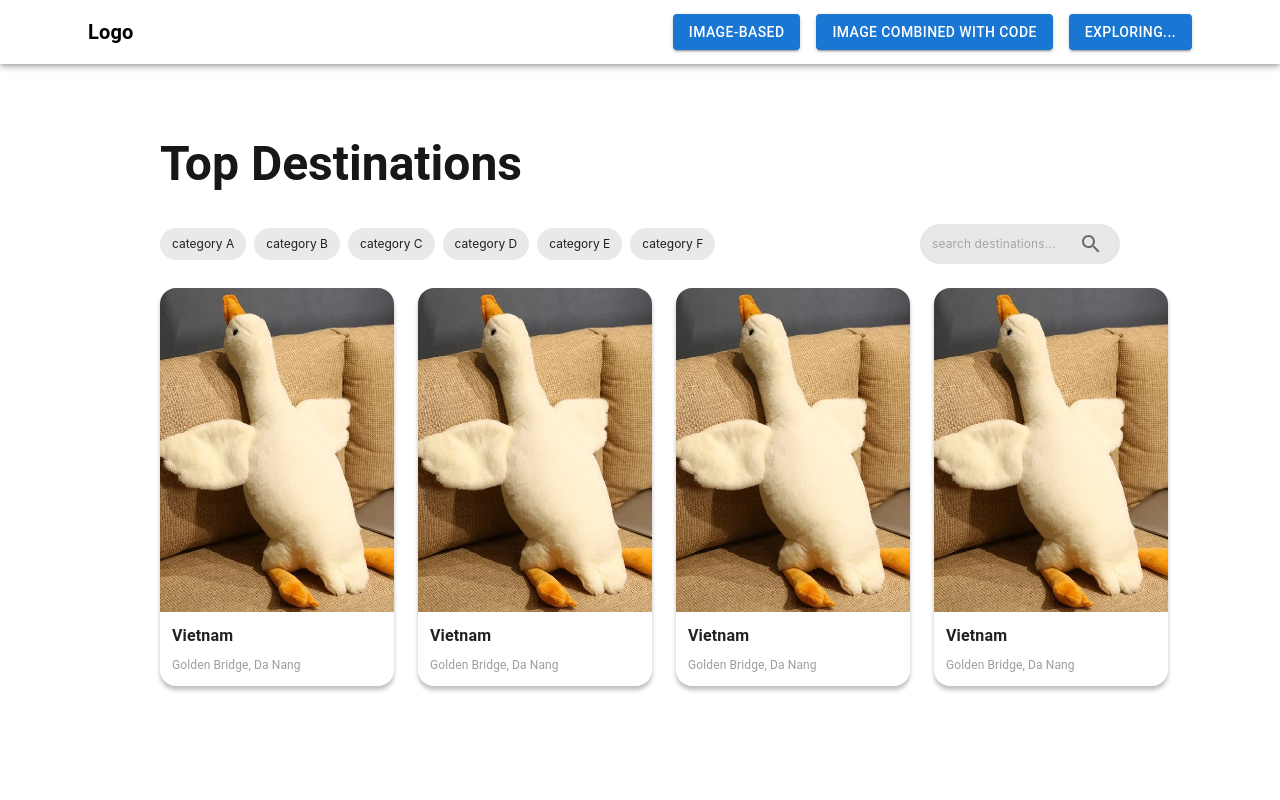
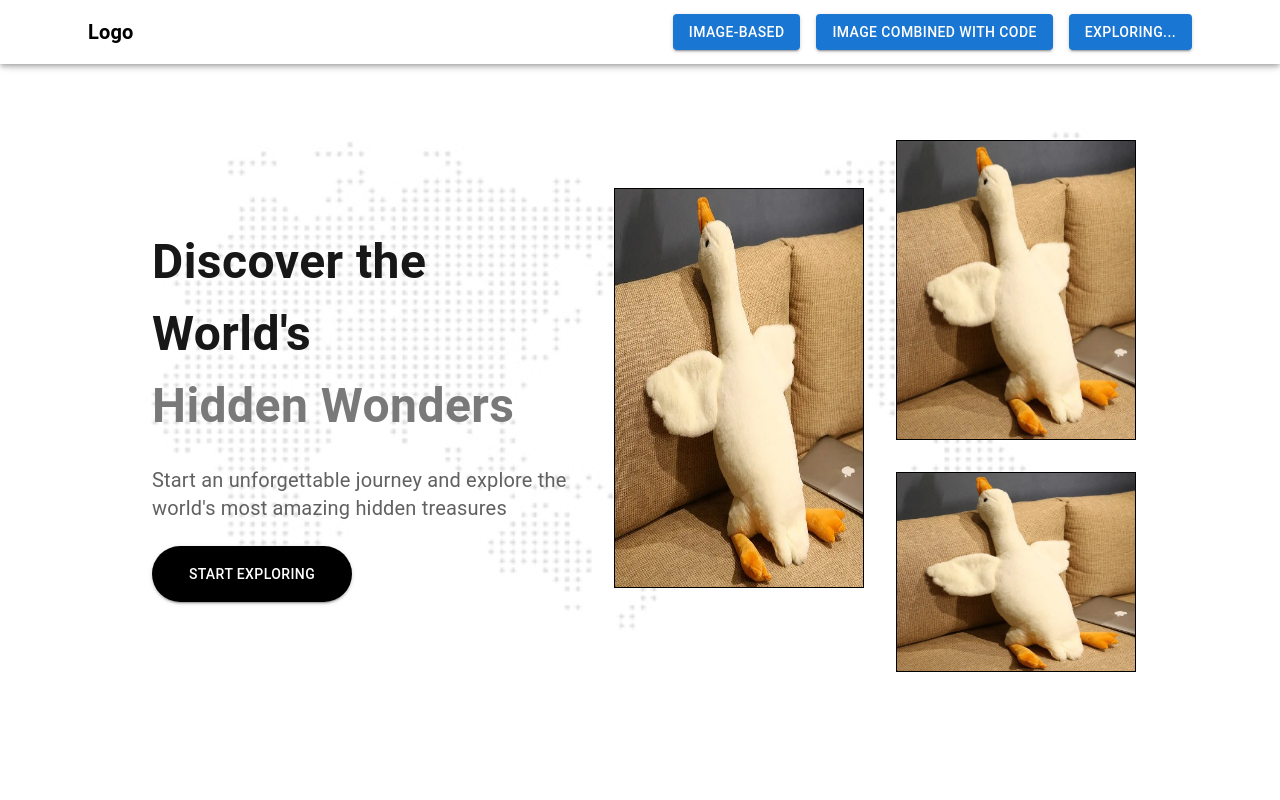
Before and after one commit to Yuki-kykyky/layout-demos, a Next.js app: page / in a window 1280 px wide. Both pictures are taken after a click on the button "EXPLORING...". Shown: the top 800 px of the page. Built offline with nearby package versions, Linux system fonts and the light colour scheme.

Commit message:
generate v3 banner section

```diff
--- a/app/common/ui/buttons.tsx
+++ b/app/common/ui/buttons.tsx
@@ -1,6 +1,12 @@
-import { Button } from "@mui/material";
+import { Button, SxProps } from "@mui/material";
 import React from "react";
-const InputButton = ({ buttonText }: { buttonText: string }) => {
+const InputButton = ({
+  buttonText,
+  sx,
+}: {
+  buttonText: string;
+  sx?: SxProps;
+}) => {
   return (
     <Button
       variant="contained"
@@ -9,6 +15,7 @@ const InputButton = ({ buttonText }: { buttonText: string }) => {
         color: "white",
         height: "56px",
         borderRadius: "50px",
+        ...sx,
       }}
     >
       {buttonText}
--- a/app/common/ui/title.tsx
+++ b/app/common/ui/title.tsx
@@ -1,4 +1,4 @@
-import { Typography } from "@mui/material";
+import { Typography, SxProps } from "@mui/material";
 import React from "react";
 
 const Title = ({ children }: { children: React.ReactNode }) => {
@@ -32,9 +32,18 @@ const ItemTitle = ({ children }: { children: React.ReactNode }) => {
   );
 };
 
-const DetailTitle = ({ children }: { children: React.ReactNode }) => {
+const DetailTitle = ({
+  children,
+  sx,
+}: {
+  children: React.ReactNode;
+  sx?: SxProps;
+}) => {
   return (
-    <Typography fontWeight="bold" sx={{ fontSize: 24, lineHeight: 1.5, mb: 1 }}>
+    <Typography
+      fontWeight="bold"
+      sx={{ fontSize: 24, lineHeight: 1.5, mb: 1, ...sx }}
+    >
       {children}
     </Typography>
   );
--- /dev/null
+++ b/app/components/v3/banner-section-v3.tsx
@@ -0,0 +1,110 @@
+import { Container, Box, Stack } from "@mui/material";
+import { DetailTitle } from "@/app/common/ui/title";
+import { Description } from "@/app/common/ui/description";
+import { InputButton } from "@/app/common/ui/buttons";
+import React from "react";
+
+export default function BannerSectionV3() {
+  return (
+    <Container maxWidth="lg">
+      {/* Banner Section */}
+      <Box sx={{ position: "relative" }}>
+        {/* Background World Map */}
+        <Box
+          component="img"
+          src="/world-map.jpg"
+          sx={{
+            width: "100%",
+            height: "auto",
+            opacity: 0.15,
+          }}
+        />
+
+        {/* Image Group - Keeping absolute positioning as required */}
+        <Box
+          sx={{
+            position: "absolute",
+            right: "40px",
+            top: "60px",
+            width: "522px",
+            height: "532px",
+          }}
+        >
+          <Box
+            component="img"
+            src="/goooose9.jpg"
+            sx={{
+              position: "absolute",
+              width: "240px",
+              height: "300px",
+              right: 0,
+              top: 0,
+              border: "1px solid black",
+            }}
+          />
+          <Box
+            component="img"
+            src="/goooose9.jpg"
+            sx={{
+              position: "absolute",
+              width: "250px",
+              height: "400px",
+              left: 0,
+              top: "48px",
+              border: "1px solid black",
+            }}
+          />
+          <Box
+            component="img"
+            src="/goooose9.jpg"
+            sx={{
+              position: "absolute",
+              width: "240px",
+              height: "200px",
+              right: 0,
+              bottom: 0,
+              border: "1px solid black",
+            }}
+          />
+        </Box>
+
+        {/* Content Section */}
+        <Box
+          sx={{
+            position: "absolute",
+            left: "48px",
+            top: "146px",
+            maxWidth: "422px",
+          }}
+        >
+          <Stack spacing={3}>
+            <DetailTitle
+              sx={{
+                fontSize: "48px",
+              }}
+            >
+              Discover the World&apos;s <br />
+              <span style={{ color: "#797979" }}>Hidden Wonders</span>
+            </DetailTitle>
+
+            <Description
+              sx={{
+                fontSize: "20px",
+                lineHeight: "28px",
+                mb: 4,
+              }}
+              description="Start an unforgettable journey and explore the world's most amazing hidden treasures"
+            />
+
+            <InputButton
+              buttonText="start exploring"
+              sx={{
+                width: "200px",
+              }}
+            />
+          </Stack>
+        </Box>
+      </Box>
+    </Container>
+  );
+}
--- a/app/page.tsx
+++ b/app/page.tsx
@@ -17,7 +17,7 @@ import EmailConnectV3 from "./components/v3/email-connect-v3";
 import HighlightsV3 from "./components/v3/highlights-v3";
 import LatestStoriesV3 from "./components/v3/latest-stories-v3";
 import TopDestinationsV3 from "./components/v3/top-destinations-v3";
-
+import BannerSectionV3 from "./components/v3/banner-section-v3";
 export default function Home() {
   const [version, setVersion] = useState("v1");
   return (
@@ -58,6 +58,7 @@ export default function Home() {
         )}
         {version === "v3" && (
           <>
+            <BannerSectionV3 />
             <TopDestinationsV3 />
             <LatestStoriesV3 />
             <HighlightsV3 />
```
